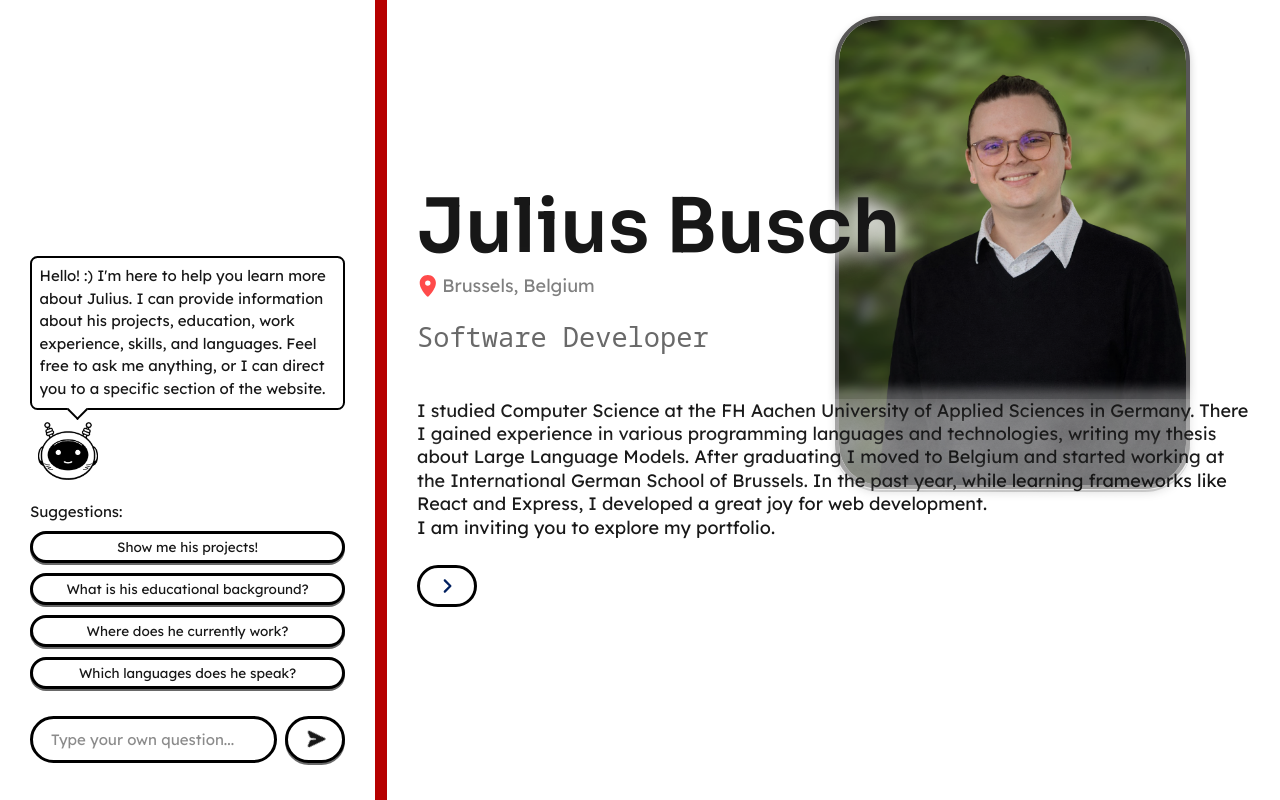
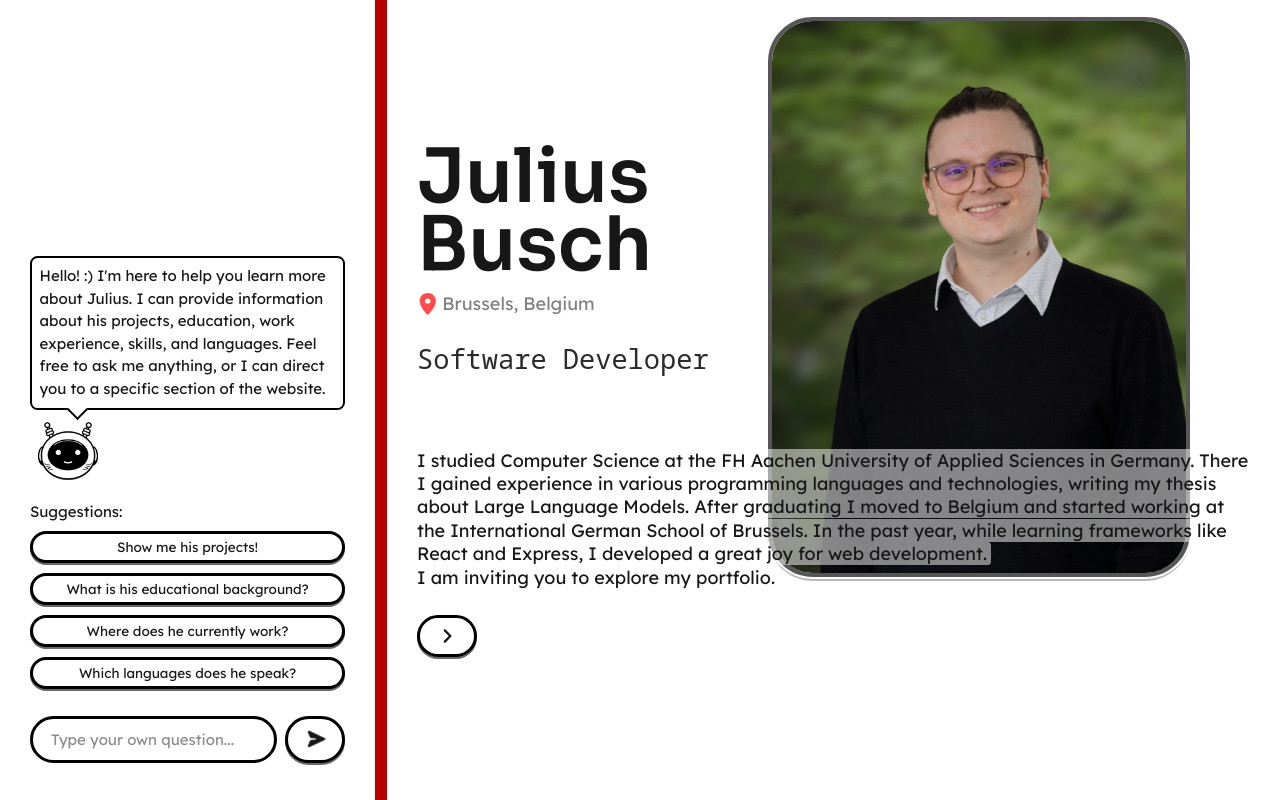
Before and after one commit to julii-b/portfolio-website, a Next.js app: page / in a window 1280 px wide. Built offline with nearby package versions, Linux system fonts and the light colour scheme; no server answers; a web font is replaced by a local one.

Commit message:
feat: update header component styles and structure

```diff
--- a/app/components/header/header.module.css
+++ b/app/components/header/header.module.css
@@ -4,36 +4,34 @@
   min-height: 100dvh;
   max-height: 100dvh;
   width: 100%;
-  padding: 0 2em;
+  padding: 2em;
   display: flex;
   gap: 1.7em;
   flex-direction: column;
   justify-content: center;
   align-items: start;
 }
-.header > * {
-  background-color: rgba(255, 255, 255, 0.6);
-  box-shadow: 0 0 10px 10px rgba(255, 255, 255, 0.6);
-}
 
 .myName {
+  display: inline-block;
+  width: min-content;
+  max-width: 4em;
   font-size: 5em;
-  display: block;
+  padding: 0 .1em 0 0;
   line-height: 0.9em;
-  box-shadow: none;
-  background-color: transparent;
-  text-shadow:
-    0 0 20px rgba(255, 255, 255, 1),
-    0 0 30px rgba(255, 255, 255, 1);
+  background-color: rgba(255, 255, 255, 0.5);
+  border-radius: .2em;
 }
 @media (max-width: 600px) {
   .myName {
     font-size: 4em;
   }
 }
-@media (max-width: 500px) {
+@media (max-height: 600px) {
   .myName {
-    font-size: 3em;
+    width: max-content;
+    max-width: 100%;
+    font-size: 2em;
   }
 }
 
@@ -46,8 +44,8 @@
   right: 10%;
   z-index: -1;
   aspect-ratio: 3/4;
-  max-width: 40%;
-  max-height: 70vh;
+  max-width: 50%;
+  max-height: 75vh;
   padding: 0 1px 1px 1px;
   border-radius: calc(3em + 1px);
   border-bottom: solid 2px #bababa;
@@ -63,29 +61,28 @@
   max-height: 70vh;
   border-radius: 3em;
   border: solid 4px #585757;
-  box-shadow: 0 4px 8px rgba(0, 0, 0, 0.2);
 }
 
 .role {
   display: block;
   font-size: 1.8em;
   line-height: 0.9em;
-  height: 1.8em;
+  height: 3em;
   max-width: 20em;
-  color: dimgray;
+  color: rgb(43, 43, 43);
   font-family: var(--font-noto-sans-mono);
   align-items: center;
-  text-shadow:
-    0 0 30px rgba(255, 255, 255, 1),
-    0 0 10px rgba(255, 255, 255, 1);
-  background-color: rgba(255, 255, 255, 0.2);
-  box-shadow: 0 0 10px 10px rgba(255, 255, 255, 0.2);
 }
 @media (max-width: 600px) {
   .role {
     font-size: 1.5em;
-    height: 2.7em;
+    height: 3em;
   }
+}
+.role > p{
+  background-color: rgba(255, 255, 255, 0.5);
+  border-radius: .2em;
+  padding: .2em .1em .2em 0;
 }
 .role > svg {
   font-size: 0.8em;
@@ -93,9 +90,13 @@
 }
 
 .location{
+  width: max-content;
+  padding: 0 .2em 0 0;
   margin-top: -0.8em;
   font-size: 1.2em;
   color: gray;
+  background-color: rgba(255, 255, 255, 0.5);
+  border-radius: .2em;
 }
 
 .location > svg {
@@ -106,12 +107,15 @@
 .introduction {
   font-size: 1.2em;
   line-height: 1.3em;
-  box-shadow: none;
-  background-color: transparent;
-  text-shadow:
-    0 0 20px rgba(255, 255, 255, 1),
-    0 0 30px rgba(255, 255, 255, 1);
-  background-color: rgba(255, 255, 255, 0.3);
-  box-shadow: 0 0 10px 10px rgba(255, 255, 255, 0.3);
+  overflow-x: hidden;
   overflow-y: auto;
 }
+.introduction > span {
+  overflow: hidden;
+  display: inline;
+  padding-right: .2em;
+  background-color: rgba(255, 255, 255, 0.5);
+  border-radius: .2em;
+  box-decoration-break: clone;
+  -webkit-box-decoration-break: clone;
+}
--- a/app/components/header/header.tsx
+++ b/app/components/header/header.tsx
@@ -6,10 +6,13 @@ import { FontAwesomeIcon } from '@fortawesome/react-fontawesome';
 import { faAngleRight, faLocationDot } from '@fortawesome/free-solid-svg-icons';
 import { motion } from "motion/react"
 import { useEffect, useState } from "react";
-import { ButtonLink } from "@/app/ui/button/button";
+import { Button } from "@/app/ui/button/button";
+import useRedirect from "@/app/hooks/use-redirect";
 
 
 export default function Header() {
+
+  const redirect = useRedirect();
 
   // Job titles to cycle through, placeholders for now:
   const jobTitles = [
@@ -76,8 +79,8 @@ export default function Header() {
         <Image
         src="/profile_picture_3x4.png"
         alt="picture of Julius Busch"
-        width={3000}
-        height={4000}
+        width={1024}
+        height={1365}
         className={styles.profilePicture}
         />
       </motion.div>
@@ -87,22 +90,30 @@ export default function Header() {
         Brussels, Belgium
       </p>
 
-      <p className={styles.role}>
+      <div className={styles.role}>
+        <p>
           {jobTitle}
           {blinkingCursor && "❚" }
         </p>
+      </div>
 
       <p className={styles.introduction}>
+        <span>
           I studied Computer Science at the FH Aachen University of Applied Sciences in Germany.
           There I gained experience in various programming languages and technologies, writing my thesis about Large Language Models.
           After graduating I moved to Belgium and started working at the International German School of Brussels.
           In the past year, while learning frameworks like React and Express, I developed a great joy for web development. <br />
           I am inviting you to explore my portfolio.
+        </span>
       </p>
 
-      <ButtonLink href="#projects">
+      <Button
+      onClick={ ()=> {
+        redirect.scrollTo("projects")
+      }}
+      >
         <FontAwesomeIcon icon={faAngleRight} />
-      </ButtonLink>
+      </Button>
 
     </header>
 
```
Lines whose indentation alone changed are shown as unchanged.
